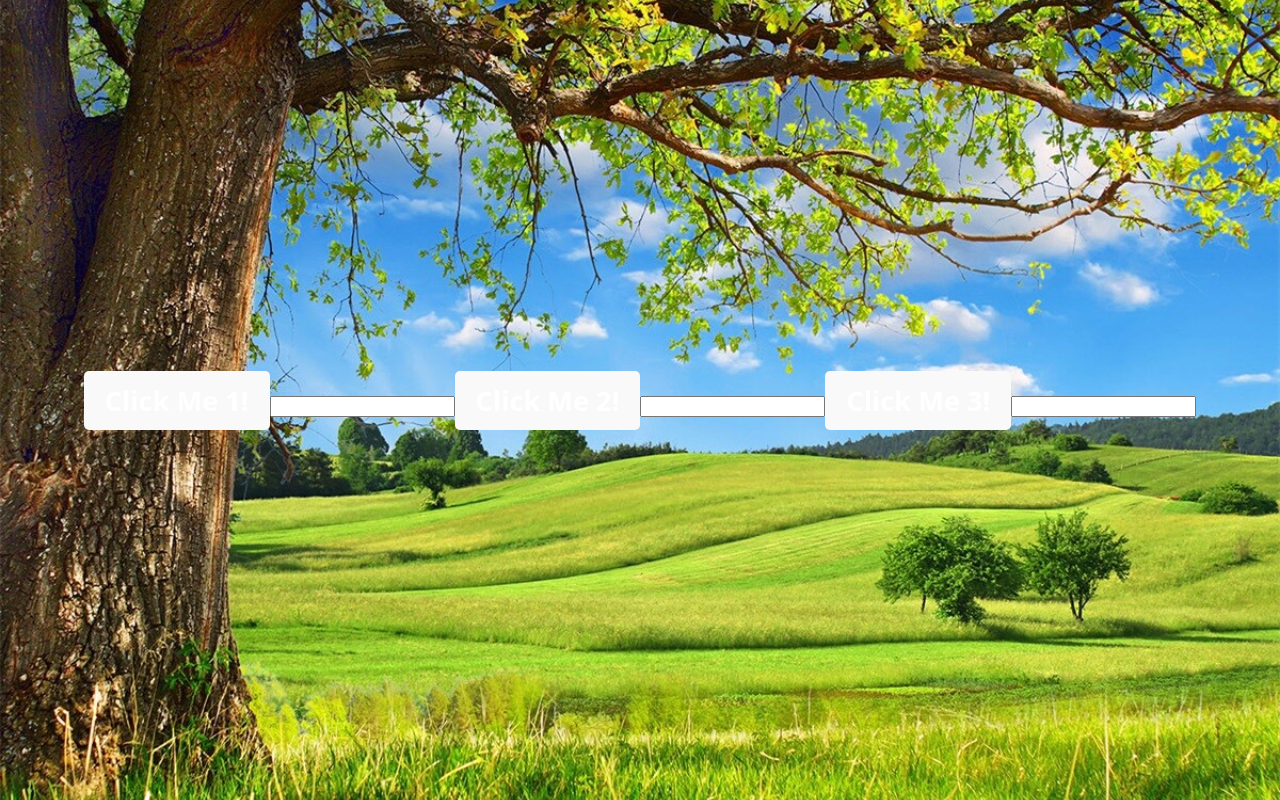
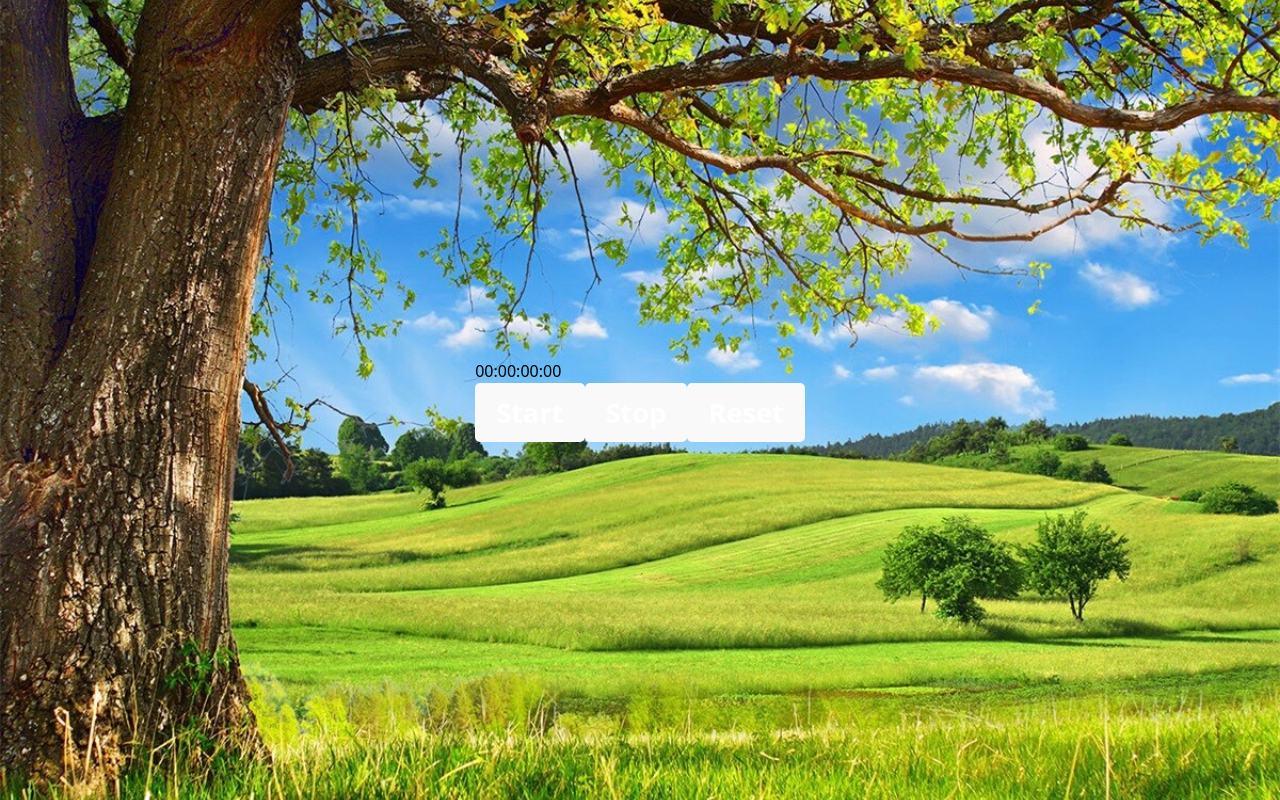
Before and after one commit to Alex-935/React_BroCode, a React (Vite) app in the folder my-react-app/: page / in a window 1280 px wide. Built offline with nearby package versions, Linux system fonts and the light colour scheme.

Commit message:
Stopwatch

```diff
--- a/my-react-app/src/App.jsx
+++ b/my-react-app/src/App.jsx
@@ -26,6 +26,7 @@
 import UseContextComponentC from "./UseContextComponentC.jsx";
 import UseContextComponentD from "./UseContextComponentD.jsx";
 import UseRef from "./useRef.jsx";
+import Stopwatch from "./Stopwatch/Stopwatch.jsx";
 
 // cd into my-react-app,  npm run dev
 
@@ -52,7 +53,7 @@
     </>*/
 
     <>
-      <UseRef />
+      <Stopwatch />
     </>
   );
 }
--- /dev/null
+++ b/my-react-app/src/Stopwatch/Stopwatch.jsx
@@ -0,0 +1,63 @@
+
+import styles from './Stopwatch.module.css';
+import React, {useState, useEffect, useRef} from 'react';
+
+function Stopwatch() {
+
+    const [isRunning, setIsRunning] = useState(false);
+    const [elapsedTime, setElapsedTime] = useState(0);
+    const intervalIdRef = useRef(null);
+    const startTimeRef = useRef(0);
+
+    useEffect(() => {
+
+        if (isRunning) {
+            intervalIdRef.current = setInterval(() => {
+                setElapsedTime(Date.now() - startTimeRef.current);
+            }, 10)
+        }
+
+        return () => {
+            clearInterval(intervalIdRef.current);
+        };
+
+    }, [isRunning]);
+
+    function start() {
+        setIsRunning(true);
+        startTimeRef.current = Date.now() - elapsedTime;
+    }
+    function stop() {
+        setIsRunning(false);
+    }
+    function reset() {
+        setElapsedTime(0);
+        setIsRunning(false);
+    }
+    function formatTime() {
+
+        let hours = Math.floor(elapsedTime / (1000 * 60 * 60))
+        let minutes = Math.floor(elapsedTime / (1000 * 60) %60);
+        let seconds = Math.floor(elapsedTime / (1000) % 60);
+        let milliseconds = Math.floor((elapsedTime % 1000) % 10);
+
+        hours = String(hours).padStart(2,"0");
+        minutes = String(minutes).padStart(2, "0");
+        seconds = String(seconds).padStart(2,"0");
+        milliseconds = String(milliseconds).padStart(2, "0");
+
+        return `${hours}:${minutes}:${seconds}:${milliseconds}`;
+    }
+
+    return(
+        <div className="stopwatch">
+            <div className="display">{formatTime()}</div>
+            <div className="controls">
+                <button onClick={start} className="start-button">Start</button>
+                <button onClick={stop} className="stop-button">Stop</button>
+                <button onClick={reset} className="reset-button">Reset</button>
+            </div>
+        </div>
+    );
+}
+export default Stopwatch;
--- /dev/null
+++ b/my-react-app/src/Stopwatch/Stopwatch.module.css
@@ -0,0 +1,53 @@
+body{
+    display: flex;
+    flex-direction: column;
+    align-items: center;
+    background-color: hsl(0, 0%, 95%);
+}
+.stopwatch {
+    display: flex;
+    flex-direction: column;
+    align-items: center;
+    border: 5px solid;
+    border-radius: 50px;
+    background-color: white;
+    padding: 30px;
+}
+.display {
+    font-size: 5rem;
+    font-family: monospace;
+    font-weight: bold;
+    color: hsl(0, 0%, 30%);
+    text-shadow: 2px 2px 2px hsla(0, 0%, 0%, 0.75);
+    margin-bottom: 25px;
+}
+.controls button {
+    font-size: 1.5rem;
+    font-weight: bold;
+    padding: 10px 20px;
+    margin: 5px;
+    min-width: 125px;
+    border: none;
+    border-radius: 10px;
+    cursor: pointer;
+    color: white;
+    transition: background-color 0.5s ease;
+}
+.start-button {
+    background-color: hsl(115, 100%, 40%);
+}
+.start-button:hover {
+    background-color: hsl(115, 100%, 35%);
+}
+.stop-button {
+    background-color: hsl(10, 90%, 50%);
+}
+.stop-button:hover {
+    background-color: hsl(10, 90%, 45%);
+}
+.reset-button {
+    background-color: hsl(205, 90%, 60%);
+}
+.reset-button:hover {
+    background-color: hsl(205, 90%, 55%);
+}
```
